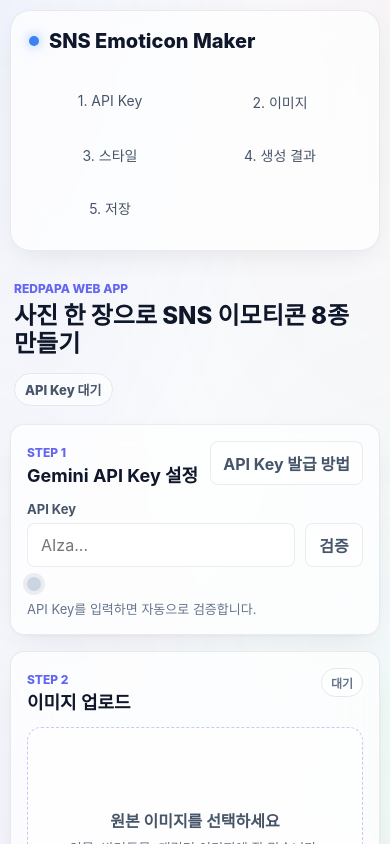
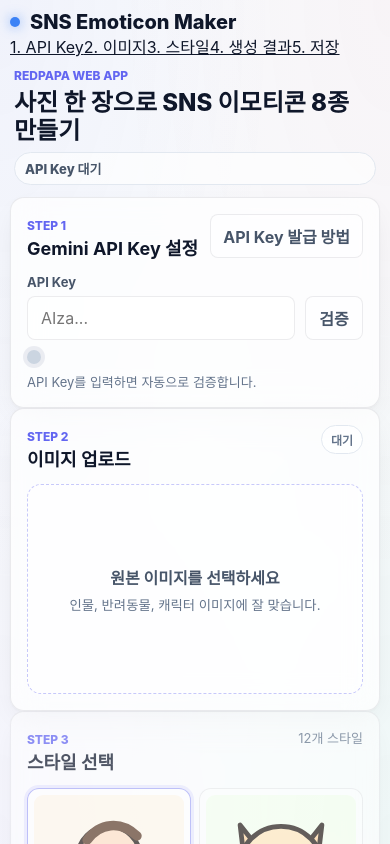
Before and after one commit to REDPAPA1000/sns_emoticon_maker, a Next.js app: page / in a window 390 px wide. Shown: the top 844 px of the page. Built offline with nearby package versions, Linux system fonts and the light colour scheme.

Commit message:
Make emoticon workflow mobile first

```diff
--- a/app/globals.css
+++ b/app/globals.css
@@ -39,22 +39,8 @@ a { color: inherit; }
 
 .app-shell {
   min-height: 100vh;
-  display: grid;
-  grid-template-columns: 260px minmax(0, 1fr);
-  gap: 16px;
+  display: block;
   padding: 16px;
-}
-
-.sidebar {
-  position: sticky;
-  top: 16px;
-  height: calc(100vh - 32px);
-  padding: 18px;
-  border: 1px solid var(--border);
-  border-radius: 20px;
-  background: var(--card);
-  backdrop-filter: blur(20px);
-  box-shadow: 0 10px 30px -10px rgba(15, 23, 42, 0.10);
 }
 
 .brand {
@@ -74,28 +60,9 @@ a { color: inherit; }
   flex: 0 0 auto;
 }
 
-.side-steps {
-  display: grid;
-  gap: 8px;
-  margin-top: 28px;
-}
-
-.side-steps a {
-  padding: 11px 12px;
-  border-radius: 8px;
-  border-left: 3px solid transparent;
-  color: #475569;
-  font-size: 14px;
-  text-decoration: none;
-}
-
-.side-steps a:hover {
-  color: var(--primary);
-  background: var(--primary-glow);
-  border-left-color: var(--primary);
-}
-
 .workspace {
+  width: min(980px, 100%);
+  margin: 0 auto;
   min-width: 0;
   display: grid;
   gap: 16px;
@@ -106,7 +73,16 @@ a { color: inherit; }
   align-items: center;
   justify-content: space-between;
   gap: 16px;
-  padding: 10px 4px 2px;
+  padding: 6px 4px 0;
+}
+
+.inline-brand {
+  min-width: 0;
+  font-size: 18px;
+}
+
+.page-title {
+  padding: 4px 4px 0;
 }
 
 .page-kicker,
@@ -130,19 +106,6 @@ h2 {
   margin-top: 4px;
   font-size: 18px;
   line-height: 1.2;
-}
-
-.workflow-grid {
-  display: grid;
-  grid-template-columns: minmax(0, 1fr) 420px;
-  gap: 16px;
-  align-items: start;
-}
-
-.workflow-main,
-.result-column {
-  display: grid;
-  gap: 16px;
 }
 
 .panel,
@@ -396,6 +359,10 @@ h2 {
   font-size: 14px;
 }
 
+.compact-summary {
+  grid-template-columns: repeat(3, minmax(0, 1fr));
+}
+
 .summary-list span {
   display: flex;
   align-items: center;
@@ -453,6 +420,23 @@ h2 {
   flex-wrap: wrap;
   gap: 8px;
   margin-top: 12px;
+}
+
+.primary-action {
+  min-height: 48px;
+  font-size: 16px;
+}
+
+.export-controls {
+  display: grid;
+  grid-template-columns: minmax(0, 1fr) 240px;
+  gap: 12px;
+  align-items: end;
+}
+
+.export-controls .btn.full {
+  margin-top: 0;
+  min-height: 43px;
 }
 
 .platform-note {
@@ -527,7 +511,7 @@ h2 {
 .modal-backdrop {
   position: fixed;
   inset: 0;
-  z-index: 50;
+  z-index: 1000;
   display: grid;
   place-items: center;
   padding: 20px;
@@ -537,6 +521,8 @@ h2 {
 
 .modal {
   width: min(560px, 100%);
+  max-height: calc(100dvh - 40px);
+  overflow: auto;
   border: 1px solid var(--border);
   border-radius: 20px;
   background: rgba(255,255,255,.92);
@@ -555,21 +541,36 @@ h2 {
   margin-top: 14px;
 }
 
-@media (max-width: 1180px) {
-  .app-shell { grid-template-columns: 1fr; }
-  .sidebar { position: static; height: auto; }
-  .side-steps { grid-template-columns: repeat(5, minmax(0, 1fr)); }
-  .side-steps a { text-align: center; border-left: 0; border-bottom: 3px solid transparent; }
-  .workflow-grid { grid-template-columns: 1fr; }
-}
-
 @media (max-width: 760px) {
   .app-shell { padding: 10px; }
-  .topbar { align-items: flex-start; flex-direction: column; }
-  .side-steps { grid-template-columns: repeat(2, minmax(0, 1fr)); }
+  .workspace { gap: 12px; }
+  .topbar { align-items: flex-start; }
+  .inline-brand { font-size: 16px; }
   .key-input-row { grid-template-columns: minmax(0, 1fr) auto; }
   .key-input-row .status-light { grid-column: 1 / -1; }
   .style-grid { grid-template-columns: repeat(2, minmax(0, 1fr)); }
+  .compact-summary { grid-template-columns: 1fr; }
+  .export-controls { grid-template-columns: 1fr; }
+  .export-controls .btn.full { margin-top: 0; }
   .result-grid { grid-template-columns: repeat(2, minmax(0, 1fr)); }
   .panel, .card { padding: 16px; }
+  .modal-backdrop { align-items: start; padding: 12px; }
+  .modal { max-height: calc(100dvh - 24px); padding: 18px; }
 }
+
+@media (max-width: 420px) {
+  .topbar {
+    display: grid;
+    grid-template-columns: 1fr;
+    gap: 8px;
+  }
+
+  .style-grid,
+  .result-grid {
+    gap: 8px;
+  }
+
+  .style-card {
+    padding: 6px;
+  }
+}
```
